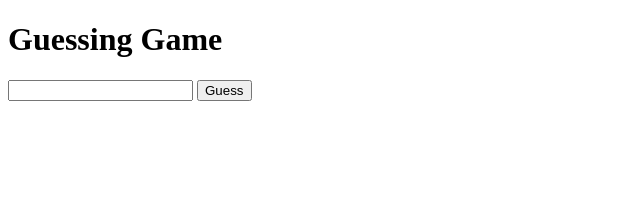
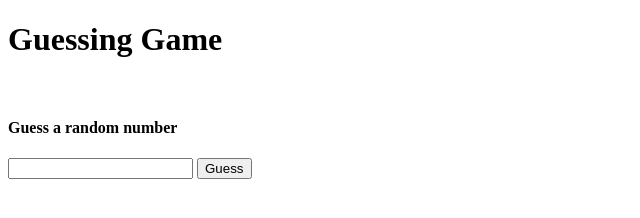
Before and after one commit to dipsankhanal07/dk, a plain HTML site: page game1.html in a window 1280 px wide. Shown: the whole page, without its empty margins (0-640 px from the left). Drawn offline with Linux system fonts and the light colour scheme.

Commit message:
Update game1.html

```diff
--- a/game1.html
+++ b/game1.html
@@ -4,8 +4,8 @@
     <title>Guessing Game</title>
   </head>
   <body>
-    <h1>Guessing Game</h1>
-
+    <h1>Guessing Game</h1><br>
+    <h4>Guess a random number</h4>
     <input type="text" id="guess" />
     <button onclick="checkGuess()">Guess</button>
     <p id="result"></p>
```
